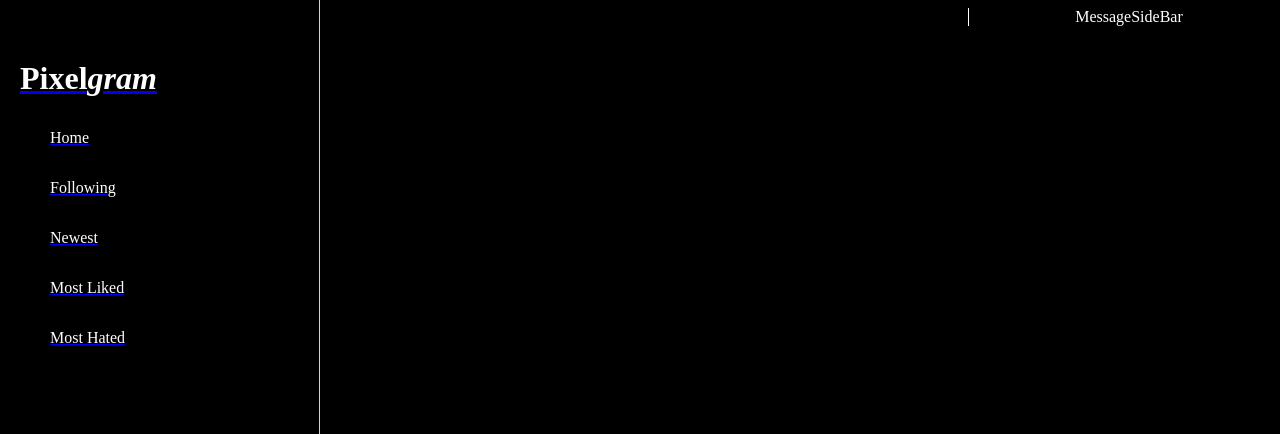
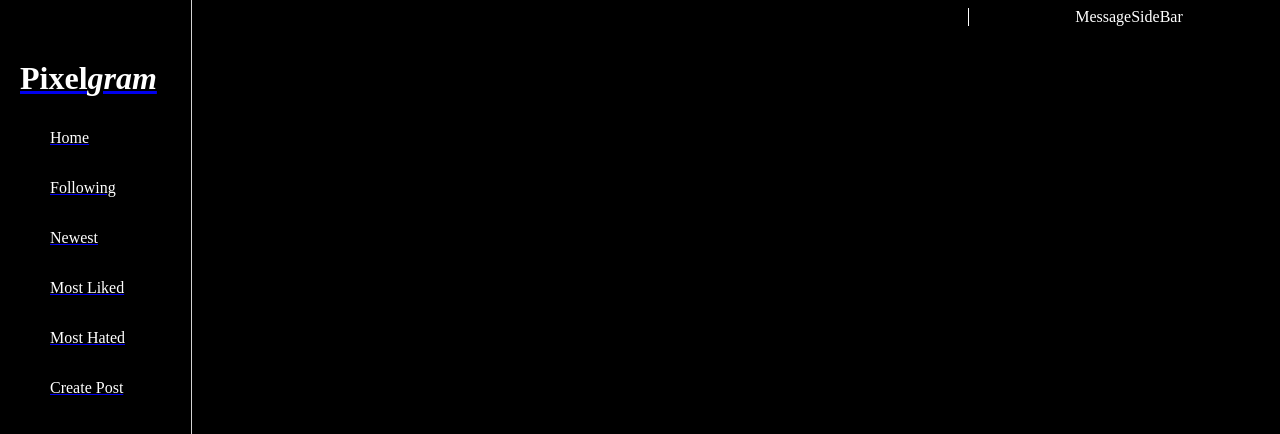
Before and after one commit to jzhang319/pixelgram, a React (Create React App) app in the folder react-app/: page / in a window 1280 px wide. Shown: the top 434 px of the page. Built offline with nearby package versions, Linux system fonts and the light colour scheme; no server answers.

Commit message:
moved create post button to nav panel

```diff
--- a/react-app/src/components/Home/Home.js
+++ b/react-app/src/components/Home/Home.js
@@ -17,9 +17,7 @@ function Home() {
 
   return (
     <div className="homepage-container">
-      <div className="post-button-section">
-        <button className="post-button">Create New Post button</button>
-      </div>
+
       <div className="user-profile-container">
         ================ user-profiles container ================
       </div>
--- a/react-app/src/components/LoginFormModal/LoginForm.css
+++ b/react-app/src/components/LoginFormModal/LoginForm.css
@@ -1,18 +1,14 @@
 div#modal-content{
-  /* border-radius: 25px; */
   background-color: lightblue;
   height: 50%;
-  width: 55%;
-  /* display: flex;
-  justify-content: center;
-  align-items: center; */
+  width: 50%;
   flex-direction: column;
   display: grid;
   place-items: center;
   height: 70vh;
   color: var(--text2);
   background: linear-gradient(to bottom,
-        purple,
+        rgb(148, 23, 197),
         rgba(253, 117, 71, 0.85),
         rgba(0, 0, 0, 0.99));
   border-radius: 25px;
--- a/react-app/src/components/Navigation/Navigation.css
+++ b/react-app/src/components/Navigation/Navigation.css
@@ -14,6 +14,7 @@
   /* justify-content: center; */
   align-items: center;
   color: white;
+  /* text-decoration: none; */
 }
 
 .navigation-side-panel{
@@ -23,7 +24,7 @@
   padding-left: 20px;
   padding-right: 20px;
   padding-top: 3%;
-  width: 25%;
+  width: 15%;
   height: 100%;
   position: fixed;
   top: 0;
--- a/react-app/src/components/Navigation/index.js
+++ b/react-app/src/components/Navigation/index.js
@@ -10,7 +10,9 @@ function Navigation({ isLoaded }) {
   return (
     <div className="navigation-side-panel">
       <NavLink className="nav-home-button" to="/">
-        <h1 className="pixel">Pixel<em>gram</em></h1>
+        <h1 className="pixel">
+          Pixel<em>gram</em>
+        </h1>
       </NavLink>
       <NavLink to="/">
         <div>Home</div>
@@ -27,6 +29,9 @@ function Navigation({ isLoaded }) {
       <NavLink to="/most-hated">
         <div>Most Hated</div>
       </NavLink>
+      <NavLink to="/photos">
+        <div>Create Post</div>
+      </NavLink>
       {isLoaded && (
         <span className="profile-section-button">
           <ProfileButton user={sessionUser} />
```
